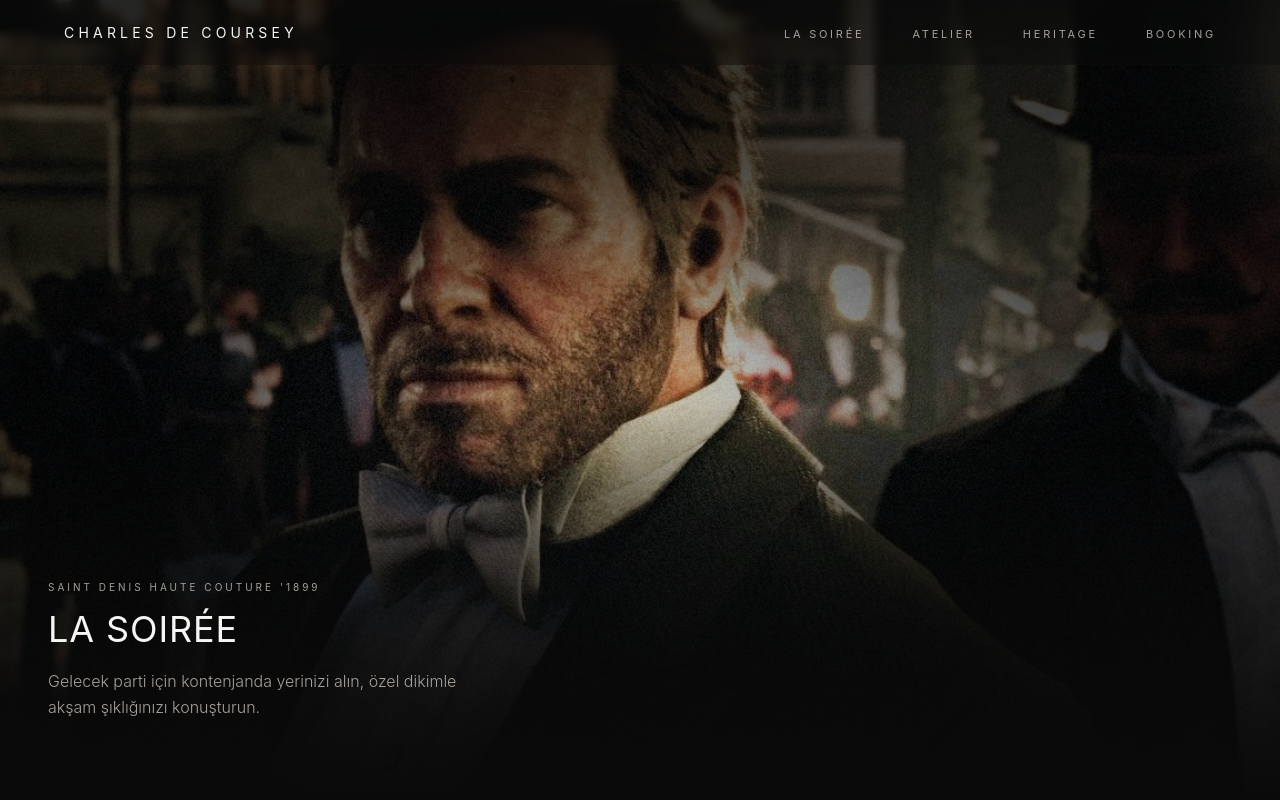
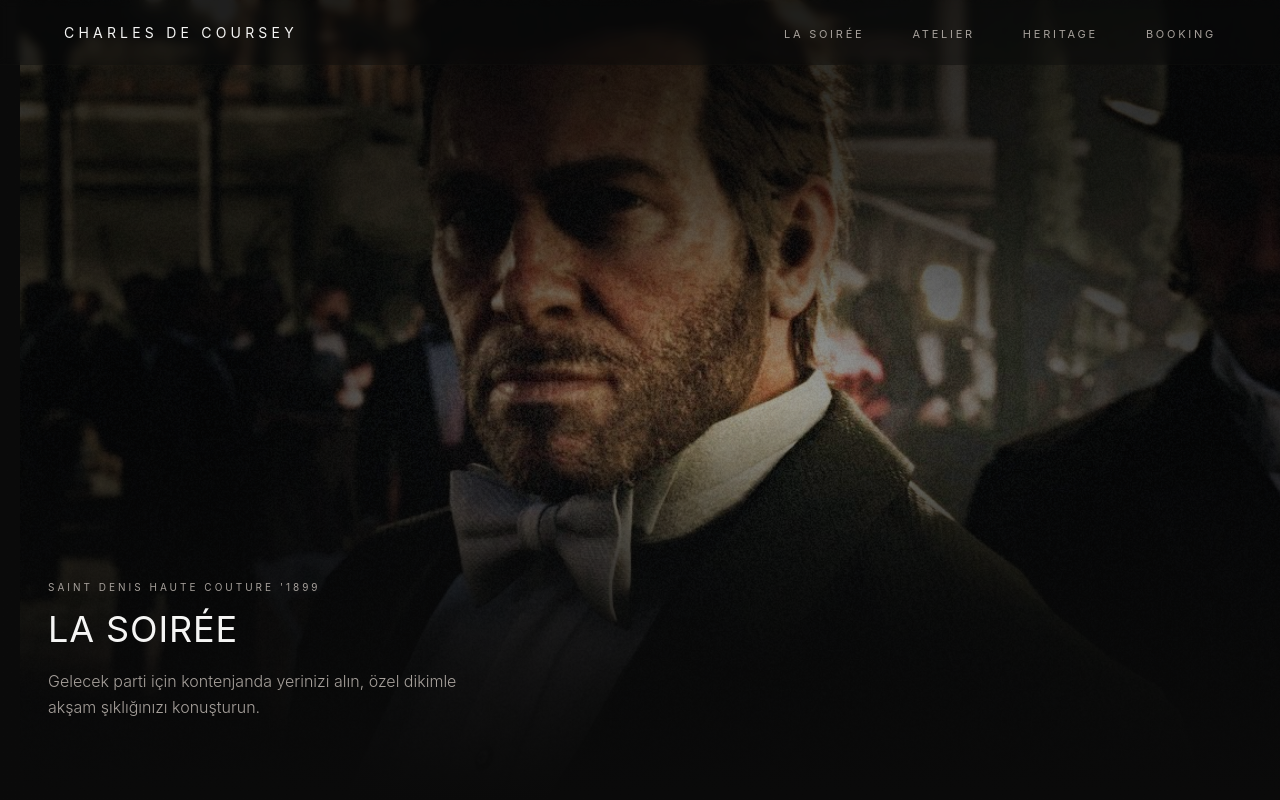
Before and after one commit to hera1312/e-ticaret, a React (Vite) app: page / in a window 1280 px wide. Shown: the top 800 px of the page. Built offline with nearby package versions, Linux system fonts and the light colour scheme.

Commit message:
chore: add vercel.json and update project configuration

```diff
--- a/src/components/Hero.jsx
+++ b/src/components/Hero.jsx
@@ -29,7 +29,7 @@ function Hero() {
             <img
               src={slide.image}
               alt="C. De Coursey Campaign"
-              className="h-full w-full object-cover md:object-center object-[50%_center]"
+              className="h-full w-full object-cover object-[20px_center] opacity-80"
             />
 
             <div className="absolute bottom-20 left-12 z-20 max-w-md text-stone-200">
--- a/src/pages/LaSoireePage.jsx
+++ b/src/pages/LaSoireePage.jsx
@@ -1,10 +1,13 @@
 import React from 'react';
 import { motion } from 'framer-motion';
+import { useNavigate } from 'react-router-dom';
 import Button from '../components/Button.jsx';
 import lafemmeImage from '../assets/lafemme.png';
 import lhommeImage from '../assets/lhomme.png';
 
 function LaSoireePage() {
+  const navigate = useNavigate();
+
   return (
     <div className="min-h-screen w-full bg-neutral-950 text-stone-100 pt-32 pb-20 px-8 md:px-16 flex flex-col justify-center relative overflow-hidden selection:bg-amber-600/30">
 
@@ -52,7 +55,7 @@ function LaSoireePage() {
 
               <Button
                 text="Randevu Oluştur"
-                onClick={() => window.location.href = "/booking"}
+                onClick={() => navigate("/booking")}
               />
               <p className="font-(--font-luxury-sans) text-[10px] text-stone-500 tracking-widest max-w-45 mx-auto leading-relaxed hidden lg:block">
                 İki kutup, tek bir kusursuz ölçü. Çiftlerimiz için özel. Prova salonu için yerinizi ayırtın.
```
Also changed, not shown: vercel.json (added).
